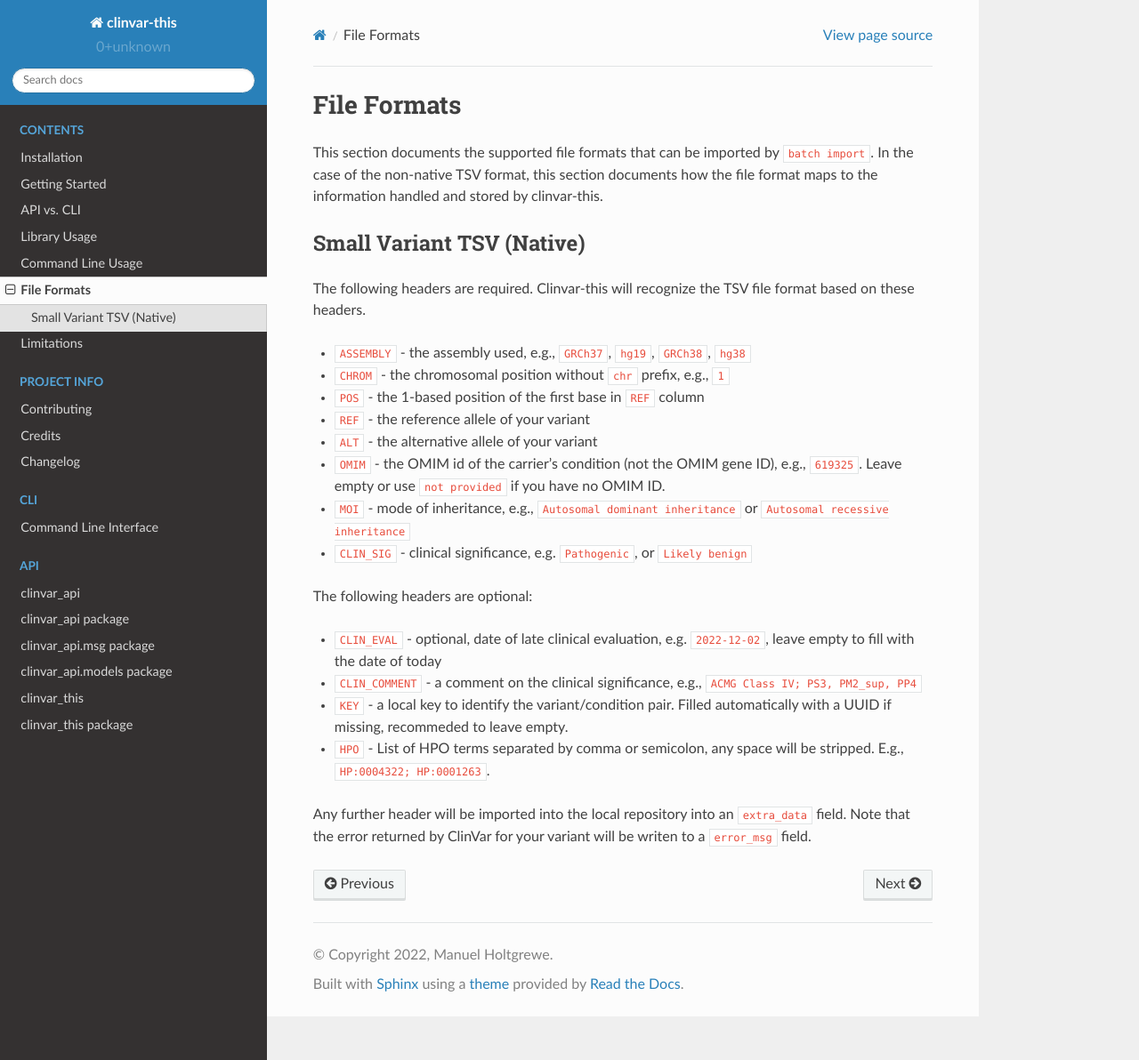
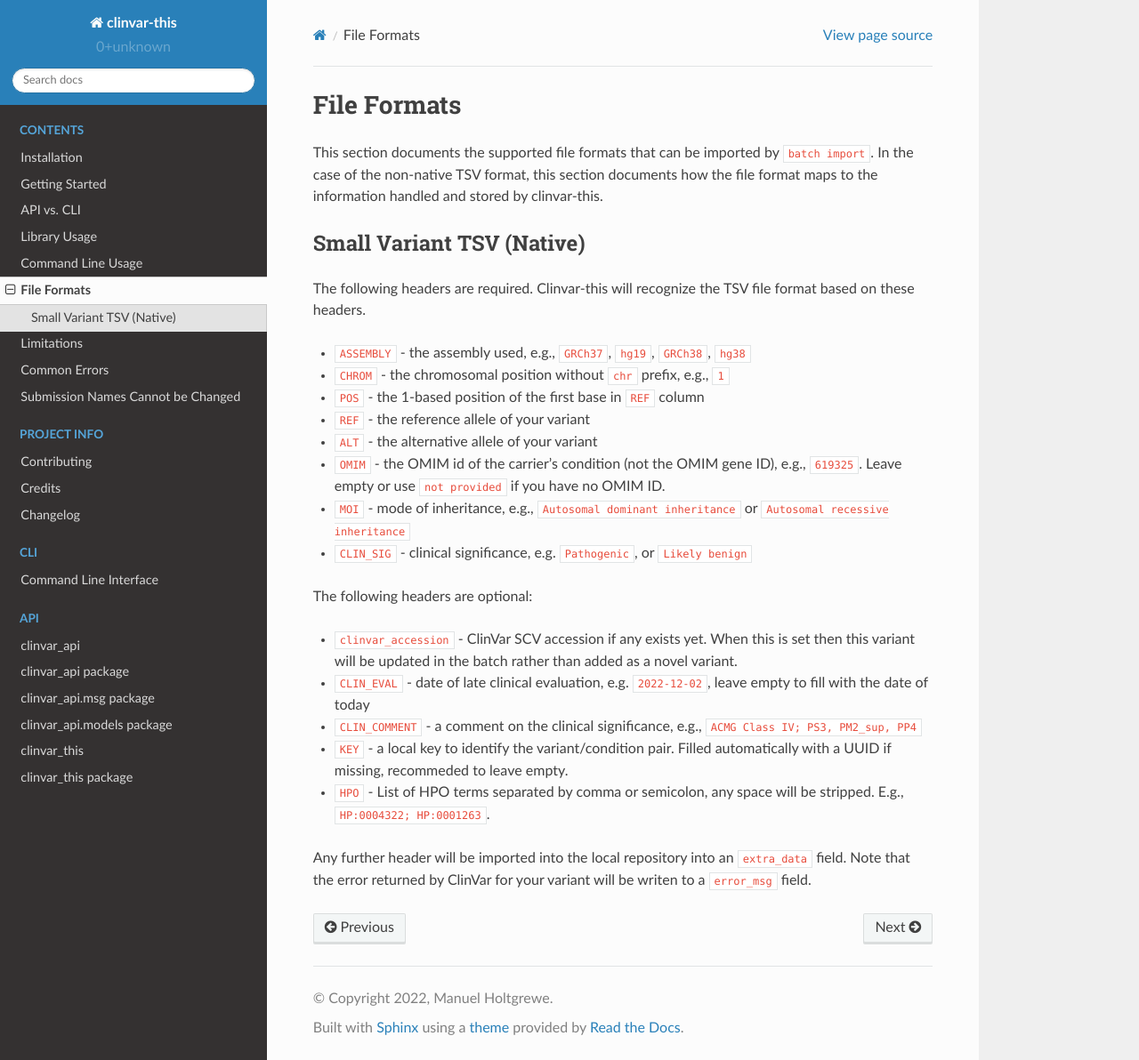
Before and after one commit to varfish-org/clinvar-this, a Sphinx documentation site: the page built from docs/file_formats.rst, in a window 1280 px wide and 1192 px high. Shown: the whole window at 89% size. Built offline with Sphinx 7.4.7 and the Read the Docs theme 2.0.0, drawn with Linux system fonts in a browser that asks for light colours.

Commit message:
common errors

```diff
--- a/docs/file_formats.rst
+++ b/docs/file_formats.rst
@@ -26,7 +26,9 @@
 
 The following headers are optional:
 
-- ``CLIN_EVAL`` - optional, date of late clinical evaluation, e.g. ``2022-12-02``, leave empty to fill with the date of today
+- ``clinvar_accession`` - ClinVar SCV accession if any exists yet.
+  When this is set then this variant will be updated in the batch rather than added as a novel variant.
+- ``CLIN_EVAL`` - date of late clinical evaluation, e.g. ``2022-12-02``, leave empty to fill with the date of today
 - ``CLIN_COMMENT`` - a comment on the clinical significance, e.g., ``ACMG Class IV; PS3, PM2_sup, PP4``
 - ``KEY`` - a local key to identify the variant/condition pair.
   Filled automatically with a UUID if missing, recommeded to leave empty.
--- a/docs/index.rst
+++ b/docs/index.rst
@@ -23,6 +23,7 @@
     usage_cli
     file_formats
     limitations
+    common_errors
 
 .. toctree::
     :hidden:
```
Also changed, not shown: README.md (+2 -0 lines), docs/common_errors.rst (added, +56 -0 lines).
